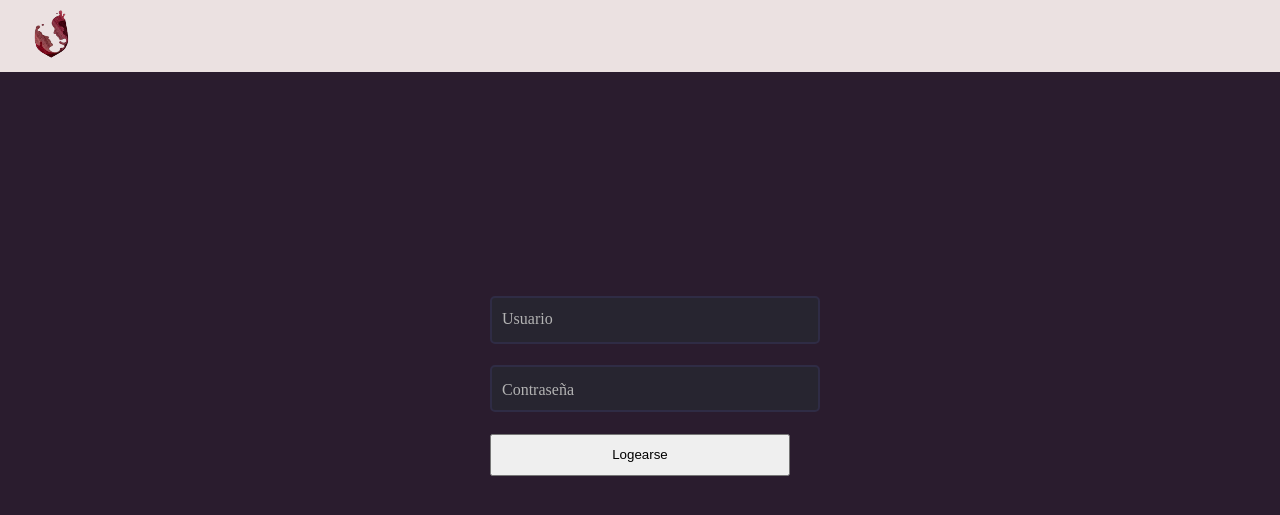
After one commit to PabloGarcia18/Butique-Charruas, a PHP site: page /account/login.php in a window 1280 px wide. The commit adds this page. Shown: the top 515 px of the page. Run offline with PHP 8.4, Linux system fonts and the light colour scheme.

Commit message:
Añadido del Login CSS y HTML
Se añadió el Login por lo menos su capa de CSS básica y HTML para posteriormente editarlo como la función del mismo.

```diff
--- /dev/null
+++ b/account/login.php
@@ -0,0 +1,45 @@
+<!DOCTYPE html>
+<html lang="en">
+<head>
+    <meta charset="UTF-8">
+    <meta http-equiv="X-UA-Compatible" content="IE=edge">
+    <meta name="viewport" content="width=device-width, initial-scale=1.0">
+    <title>Butique</title>
+    <link rel="icon" type="image/x-icon" href="../assets/logo.ico">
+    <link rel="stylesheet" href="../css/index.css">
+    <link rel="stylesheet" href="../css/login.css">
+    <script type = "text/javascript" src="../js/General-Functions.js"></script>
+</head>
+<body>
+    <div class="menu-container">
+    <img src="../assets/logo.png" onclick="redirect('Home')" class="logo">
+    </div>
+
+    <div class="login-container">
+        <div class="username-container">
+            <input
+                type="text"
+                id="username"
+                class="user-input"
+                autocomplete="off"
+                placeholder="Ingrese su Usuario"
+                required
+                />
+                <label class="label" for="username">Usuario</label>
+        </div>
+        <div class="password-container">
+            <input
+            type="password"
+            id="password"
+            class="password-input"
+            autocomplete="off"
+            placeholder="Ingrese su Contraseña"
+            required
+            />
+            <label class="pass-label" for="password">Contraseña</label>
+        </div>
+        <button>Logearse</button>
+    </div>
+</body>
+<script type = "text/javascript" src="../js/login.js"></script>
+</html>
--- /dev/null
+++ b/css/login.css
@@ -0,0 +1,103 @@
+.login-container{
+    position:absolute;
+    display: grid;
+    top: calc(72px + 28%);
+    left: 50%;
+    transform: translate(-50%);
+    width: 300px;
+    height: 180px;
+}
+.label{
+    position: absolute;
+    left: 10px;
+    top: 14px;
+    transition: all 0.2s;
+    padding: 0 2px;
+    z-index: 1;
+    color: #b3b3b3;
+}
+.user-input{
+    padding: 0.8rem;
+    width: 100%;
+    height: 18px;
+    border: 2px solid #2f2c45;
+    background: #272530;
+    border-radius: 5px;
+    font-size: 18px;
+    outline: none;
+    transition: all 0.3s;
+    color: #fff;
+}
+.user-input:focus{
+    border: 2px solid #7e4ccb;
+}
+.user-input:focus + .label, .filled{
+    top: -10px;
+    color: #7e4ccb;
+    font-size: 14px;
+}
+.user-input::placeholder{
+    font-size: 16px;
+    opacity: 0;
+    transition: all 0.3s;
+}
+.user-input:focus::placeholder{
+    opacity: 1;
+}
+.label::before{
+    content: "";
+    height: 5px;
+    background: #272530;
+    position: absolute;
+    left: 0;
+    top: 10px;
+    width: 100%;
+    z-index: -1;
+}
+.password-input{
+    padding: 0.8rem;
+    width: 100%;
+    height: 18px;
+    border: 2px solid #2f2c45;
+    background: #272530;
+    border-radius: 5px;
+    font-size: 18px;
+    outline: none;
+    transition: all 0.3s;
+    color: #fff;
+}
+.pass-label{
+    position: absolute;
+    left: 10px;
+    top: 85px;
+    transition: all 0.2s;
+    padding: 0 2px;
+    z-index: 1;
+    color: #b3b3b3;
+}
+.password-input:focus{
+    border: 2px solid #7e4ccb;
+}
+.password-input:focus + .pass-label, .filled{
+    top: 58px;
+    color: #7e4ccb;
+    font-size: 14px;
+}
+.password-input::placeholder{
+    font-size: 16px;
+    opacity: 0;
+    transition: all 0.3s;
+}
+.password-input:focus::placeholder{
+    opacity: 1;
+}
+.pass-label::before{
+    content: "";
+    height: 5px;
+    background: #272530;
+    position: absolute;
+    left: 0;
+    top: 10px;
+    width: 100%;
+    z-index: -1;
+}
--- a/index.php
+++ b/index.php
@@ -7,6 +7,7 @@
     <title>Butique</title>
     <link rel="icon" type="image/x-icon" href="./assets/logo.ico">
     <link rel="stylesheet" href="css/index.css">
+    <link rel="stylesheet" href="css/home.css">
     <script type = "text/javascript" src="js/General-Functions.js"></script>
 </head>
 <body>
--- a/js/General-Functions.js
+++ b/js/General-Functions.js
@@ -4,7 +4,9 @@ function redirect(a){
     } else if (a === "Home") {
         location.replace("http://127.0.0.1/Butique-Charruas/Index.php")
     } else if (a === "Usuario") {
-        location.replace("http://127.0.0.1/Butique-Charruas/Cuenta/User.php")
+        location.replace("http://127.0.0.1/Butique-Charruas/account/login.php")
+        //* Colocar un If si esta Logeado para renviarlo a su Perfil, de lo contrario que se envie a
+        //* Crear cuenta
     } else if (a === "Carro"){
         location.replace("http://127.0.0.1/Butique-Charruas/Checkout.php")
     }
--- /dev/null
+++ b/js/login.js
@@ -0,0 +1,14 @@
+document.querySelectorAll(".user-input").forEach(element => {
+    element.addEventListener("blur", (event) => {
+        if (event.target.value != ""){
+            event.target.nextElementSibling.classList.add("filled");
+        } else {
+            event.target.nextElementSibling.classList.remove("filled");
+        }
+    })
+});
+
+function login(){
+    let username = document.getElementById("username").value;
+    let password = document.getElementById("password").value;
+}
```
Also changed, not shown: css/home.css (added, +48 -0 lines), css/index.css (+1 -47 lines), contact.php (line endings or trailing spaces).
